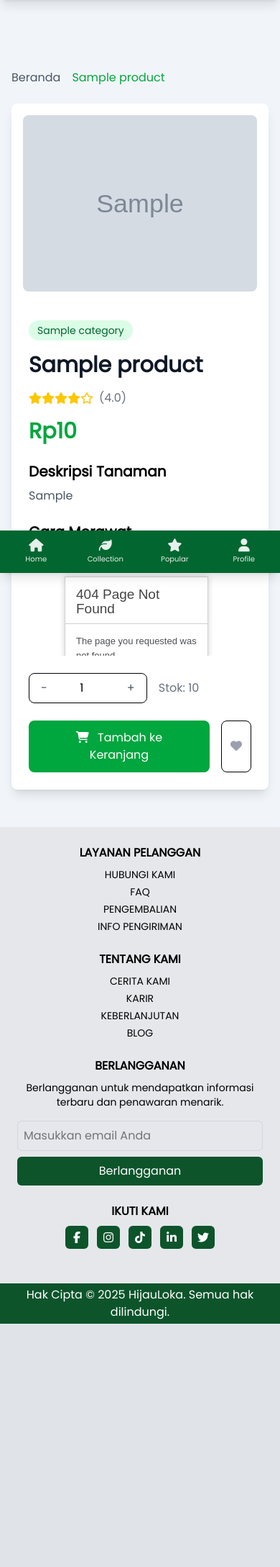
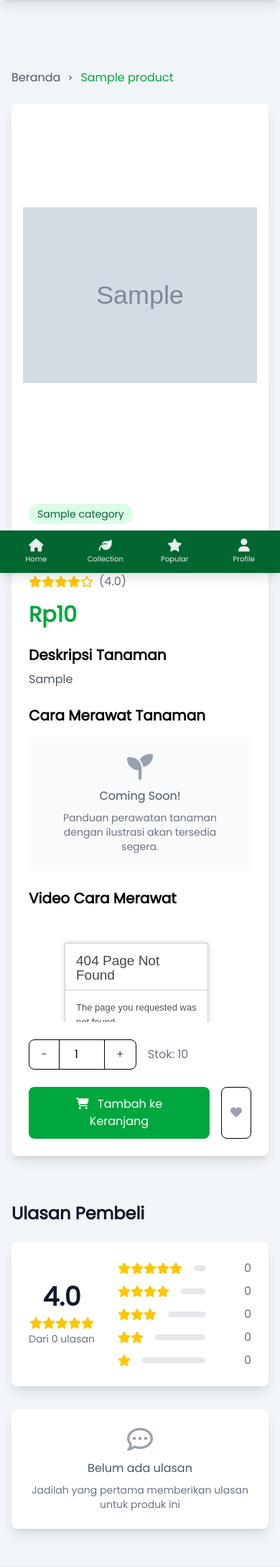
Before and after one commit to Rifaiiii04/hijauloka-user, a CodeIgniter app: page /hijauloka/index.php/product/detail/1 in a window 390 px wide. Shown: the part 48-2225 px from the top of the page at 72% size. Before the commit the page ends 1887 px from the top, so only its background shows below. Run offline with CodeIgniter, Linux system fonts and the light colour scheme; tables that the repository leaves empty or names only in its code hold one stand-in row (values such as "Sample post"); grey boxes marked "Sample" are stand-in pictures.

Commit message:
feat(product-detail): enhance UI with new sections and styling
Add plant care instructions section, improve product image display, and introduce reviews section. Update CSS to support new UI components and improve responsiveness.

```diff
--- a/application/views/product/detail.php
+++ b/application/views/product/detail.php
@@ -20,22 +20,27 @@
         <div class="md:flex">
             <!-- Product Images -->
             <div class="md:w-1/2 p-4">
-                <div class="relative aspect-w-1 aspect-h-1">
+                <div class="relative h-[500px]">
                     <?php
-                    $images = explode(',', $product['gambar']);
-                    $mainImage = trim($images[0]);
+                    $mainImage = $product['gambar'];
+                    if (strpos($mainImage, ',') !== false) {
+                        $images = array_map('trim', explode(',', $mainImage));
+                        $mainImage = $images[0];
+                    }
                     ?>
                     <img src="http://localhost/hijauloka/uploads/<?= $mainImage ?>"
                          alt="<?= $product['nama_product'] ?>"
-                         class="w-full h-96 object-cover rounded-lg">
+                         class="w-full h-full object-contain rounded-lg">
                 </div>
 
-                <?php if (count($images) > 1): ?>
-                <div class="grid grid-cols-4 gap-2 mt-4">
+                <?php if (isset($images) && count($images) > 1): ?>
+                <div class="grid grid-cols-4 gap-4 mt-4">
                     <?php foreach($images as $image): ?>
-                    <img src="http://localhost/hijauloka/uploads/<?= trim($image) ?>"
-                         alt="Product thumbnail"
-                         class="w-full h-24 object-cover rounded-lg cursor-pointer hover:opacity-75 transition-opacity">
+                    <div class="relative h-24">
+                        <img src="http://localhost/hijauloka/uploads/<?= $image ?>"
+                             alt="Product thumbnail"
+                             class="w-full h-full object-cover rounded-lg cursor-pointer hover:opacity-75 transition-opacity">
+                    </div>
                     <?php endforeach; ?>
                 </div>
                 <?php endif; ?>
@@ -79,9 +84,21 @@
                     <p class="text-gray-600"><?= nl2br($product['desk_product']) ?></p>
                 </div>
 
+                <!-- Plant Care Instructions Section -->
+                <div class="mb-6">
+                    <h2 class="text-xl font-semibold mb-4">Cara Merawat Tanaman</h2>
+                    <div class="bg-gray-50 rounded-lg p-6 text-center">
+                        <div class="text-gray-400 mb-2">
+                            <i class="fas fa-seedling text-4xl"></i>
+                        </div>
+                        <p class="text-gray-600 font-medium">Coming Soon!</p>
+                        <p class="text-sm text-gray-500 mt-2">Panduan perawatan tanaman dengan ilustrasi akan tersedia segera.</p>
+                    </div>
+                </div>
+
                 <?php if ($product['cara_rawat_video']): ?>
                 <div class="mb-6">
-                    <h2 class="text-xl font-semibold mb-2">Cara Merawat</h2>
+                    <h2 class="text-xl font-semibold mb-2">Video Cara Merawat</h2>
                     <div class="aspect-w-16 aspect-h-9">
                         <iframe src="<?= $product['cara_rawat_video'] ?>"
                                 frameborder="0"
@@ -118,6 +135,57 @@
     </div>
 </main>
 
+<!-- Reviews and Comments Section -->
+<section class="container mx-auto px-4 py-8">
+    <h2 class="text-2xl font-bold text-gray-900 mb-6">Ulasan Pembeli</h2>
+
+    <!-- Review Statistics -->
+    <div class="bg-white rounded-lg shadow-lg p-6 mb-8">
+        <div class="flex items-center gap-8">
+            <div class="text-center">
+                <div class="text-4xl font-bold text-gray-900 mb-2"><?= number_format($rating, 1) ?></div>
+                <div class="flex text-yellow-400 justify-center mb-1">
+                    <?php for ($i = 1; $i <= 5; $i++): ?>
+                        <i class="fas fa-star"></i>
+                    <?php endfor; ?>
+                </div>
+                <div class="text-gray-500 text-sm">Dari 0 ulasan</div>
+            </div>
+            <div class="flex-1">
+                <div class="space-y-2">
+                    <?php for ($i = 5; $i >= 1; $i--): ?>
+                    <div class="flex items-center gap-4">
+                        <div class="flex text-yellow-400">
+                            <?php for ($j = 1; $j <= $i; $j++): ?>
+                                <i class="fas fa-star"></i>
+                            <?php endfor; ?>
+                        </div>
+                        <div class="flex-1">
+                            <div class="h-2 bg-gray-200 rounded-full">
+                                <div class="h-2 bg-yellow-400 rounded-full" style="width: 0%"></div>
+                            </div>
+                        </div>
+                        <div class="text-gray-500 w-12 text-right">0</div>
+                    </div>
+                    <?php endfor; ?>
+                </div>
+            </div>
+        </div>
+    </div>
+
+    <!-- Comments List -->
+    <div class="space-y-6">
+        <!-- Placeholder for when no comments exist -->
+        <div class="bg-white rounded-lg shadow-lg p-6 text-center">
+            <div class="text-gray-400 mb-2">
+                <i class="far fa-comment-dots text-4xl"></i>
+            </div>
+            <p class="text-gray-600 font-medium">Belum ada ulasan</p>
+            <p class="text-sm text-gray-500 mt-2">Jadilah yang pertama memberikan ulasan untuk produk ini</p>
+        </div>
+    </div>
+</section>
+
 <script>
 function updateQuantity(change) {
     const input = document.getElementById('quantity');
--- a/assets/css/output.css
+++ b/assets/css/output.css
@@ -521,6 +527,9 @@
   .h-2 {
     height: calc(var(--spacing) * 2);
   }
+  .h-3 {
+    height: calc(var(--spacing) * 3);
+  }
   .h-4 {
     height: calc(var(--spacing) * 4);
   }
@@ -578,6 +587,9 @@
   .h-80 {
     height: calc(var(--spacing) * 80);
   }
+  .h-\[500px\] {
+    height: 500px;
+  }
   .h-full {
     height: 100%;
   }
@@ -593,9 +605,15 @@
   .w-0 {
     width: calc(var(--spacing) * 0);
   }
+  .w-1 {
+    width: calc(var(--spacing) * 1);
+  }
   .w-1\/2 {
     width: calc(1/2 * 100%);
   }
+  .w-3 {
+    width: calc(var(--spacing) * 3);
+  }
   .w-4 {
     width: calc(var(--spacing) * 4);
   }
@@ -617,6 +635,9 @@
   .w-12 {
     width: calc(var(--spacing) * 12);
   }
+  .w-16 {
+    width: calc(var(--spacing) * 16);
+  }
   .w-20 {
     width: calc(var(--spacing) * 20);
   }
@@ -808,6 +847,9 @@
   }
   .gap-6 {
     gap: calc(var(--spacing) * 6);
+  }
+  .gap-8 {
+    gap: calc(var(--spacing) * 8);
   }
   .gap-10 {
     gap: calc(var(--spacing) * 10);
@@ -941,6 +983,10 @@
     border-style: var(--tw-border-style);
     border-width: 2px;
   }
+  .border-x {
+    border-inline-style: var(--tw-border-style);
+    border-inline-width: 1px;
+  }
   .border-t {
     border-top-style: var(--tw-border-style);
     border-top-width: 1px;
@@ -1048,6 +1100,9 @@
   }
   .bg-white\/95 {
     background-color: color-mix(in oklab, var(--color-white) 95%, transparent);
+  }
+  .bg-yellow-400 {
+    background-color: var(--color-yellow-400);
   }
   .bg-gradient-to-b {
     --tw-gradient-position: to bottom in oklab;
@@ -1196,11 +1261,11 @@
   .pb-24 {
     padding-bottom: calc(var(--spacing) * 24);
   }
-  .pl-10 {
-    padding-left: calc(var(--spacing) * 10);
-  }
   .text-center {
     text-align: center;
+  }
+  .text-right {
+    text-align: right;
   }
   .font-poppins {
     font-family: var(--font-poppins);
@@ -1710,6 +1782,13 @@
       }
     }
   }
+  .hover\:text-gray-800 {
+    &:hover {
+      @media (hover: hover) {
+        color: var(--color-gray-800);
+      }
+    }
+  }
   .hover\:text-green-300 {
     &:hover {
       @media (hover: hover) {
@@ -2465,6 +2546,11 @@
   inherits: false;
   initial-value: 0 0 #0000;
 }
+@property --tw-outline-style {
+  syntax: "*";
+  inherits: false;
+  initial-value: solid;
+}
 @property --tw-blur {
   syntax: "*";
   inherits: false;
```
Also changed, not shown: other parts of assets/css/output.css (+64 -15 lines).
